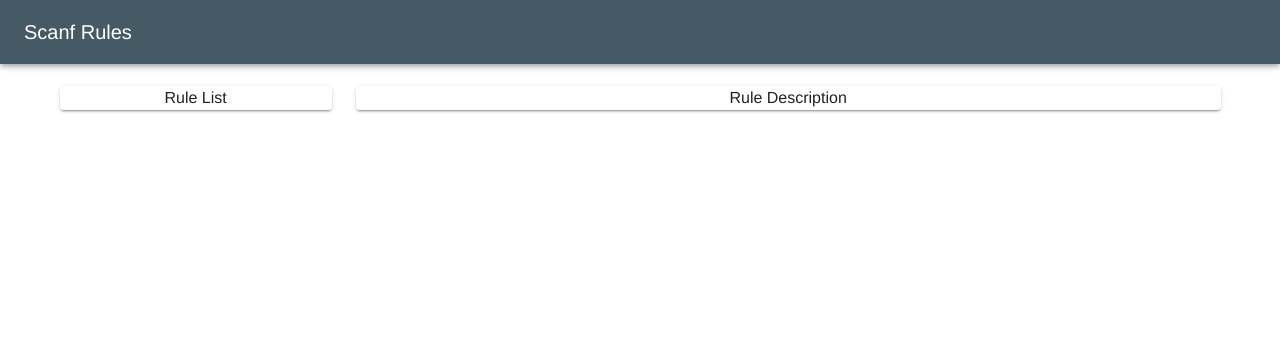
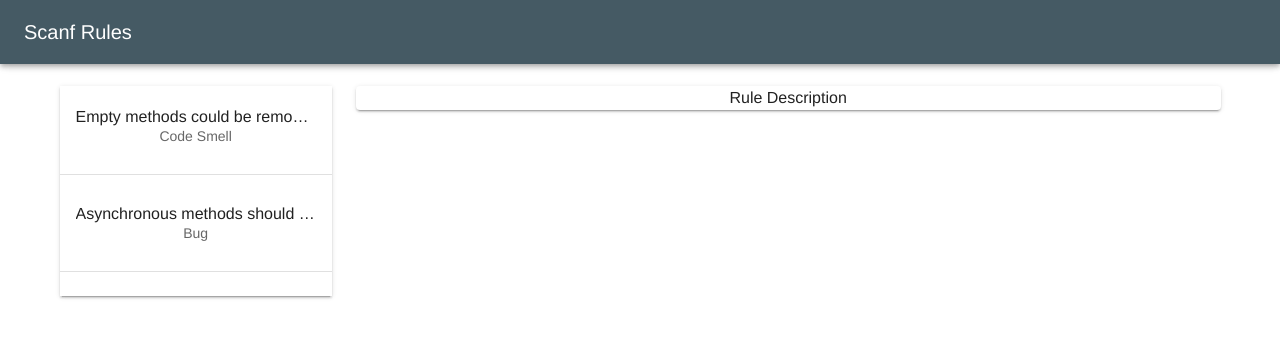
Before and after one commit to anuviswan/scanf, a Vue app in the folder portal/srp/: page /#/ in a window 1280 px wide. Shown: the top 338 px of the page. Built offline with nearby package versions, Linux system fonts and the light colour scheme.

Commit message:
Added RuleItem

```diff
--- a/portal/srp/src/App.vue
+++ b/portal/srp/src/App.vue
@@ -5,23 +5,15 @@
         Scanf Rules
       </v-toolbar-title>
     </v-app-bar>
-    <v-main>
-      <v-container>
-        <v-row>
-          <v-col cols="3"><v-card>Rule List</v-card></v-col>
-          <v-divider></v-divider>
-          <v-col cols="9"><v-card>Rule Description</v-card></v-col>
-        </v-row>
-      </v-container>
-    </v-main>
+    <v-main><Shell /> </v-main>
   </v-app>
 </template>
 
 <script>
-import Navbar from "./components/generic/Navbar.vue";
+import Shell from "./components/Shell";
 export default {
+  components: { Shell },
   name: "App",
-  component: { Navbar },
 };
 </script>
 
--- a/portal/srp/src/components/Shell.vue
+++ b/portal/srp/src/components/Shell.vue
@@ -1,25 +1,17 @@
 <template>
-  <div class="container-fluid">
-    <div class="row">
-      <div class="col-12">
-        <Navbar />
-      </div>
-    </div>
-    <div class="row">
-      <div class="col-3">
-        <RuleList />
-      </div>
-    </div>
-  </div>
+  <v-container>
+    <v-row>
+      <v-col cols="3" align-self="start"><RuleList /></v-col>
+      <v-col cols="9"><v-card>Rule Description</v-card></v-col>
+    </v-row>
+  </v-container>
 </template>
 
 <script>
-import Navbar from "./generic/Navbar";
-import RuleList from "./generic/RuleList";
+import RuleList from "./rules/RuleList";
 export default {
   name: "Shell",
   components: {
-    Navbar,
     RuleList,
   },
   props: {
--- a/portal/srp/src/components/generic/Navbar.vue
+++ /dev/null
@@ -1,26 +0,0 @@
-<template>
-  <v-toolbar app dark class="indigo">
-    <v-toolbar-title class="headline text-uppercase">
-      <span>Vuetify &nbsp;</span>
-      <span class="font-weight-light">MATERIAL DESIGN</span>
-    </v-toolbar-title>
-  </v-toolbar>
-</template>
-
-<script>
-export default {
-  name: "Header",
-};
-</script>
-
-<style scopped>
-.navbar {
-  padding-top: 0;
-  padding-bottom: 0;
-}
-.navbar-brand {
-  font-family: "Pacifico";
-  /* color: grey; */
-  margin: 0px;
-}
-</style>
--- a/portal/srp/src/components/generic/RuleList.vue
+++ /dev/null
@@ -1,16 +0,0 @@
-<template>
-  <div>This is the rule list</div>
-</template>
-
-<script>
-export default {
-  name: "RuleList",
-  data() {
-    return {
-      ruleList: [],
-    };
-  },
-};
-</script>
-
-<style></style>
--- /dev/null
+++ b/portal/srp/src/components/rules/RuleItem.vue
@@ -0,0 +1,22 @@
+<template>
+  <div>
+    <v-list-item :key="item.title" two-line>
+      <v-list-item-content class="float-left">
+        <v-list-item-title>{{ item.title }}</v-list-item-title>
+        <v-list-item-subtitle>{{ item.category }} </v-list-item-subtitle>
+      </v-list-item-content>
+    </v-list-item>
+    <v-divider />
+  </div>
+</template>
+
+<script>
+export default {
+  name: "RuleItem",
+  props: {
+    item: {},
+  },
+};
+</script>
+
+<style></style>
--- /dev/null
+++ b/portal/srp/src/components/rules/RuleList.vue
@@ -0,0 +1,33 @@
+<template>
+  <v-card class="mx-auto" tile>
+    <v-list>
+      <template v-for="(item, index) in ruleList">
+        <RuleItem v-bind:item="item" :key="index" />
+      </template>
+    </v-list>
+  </v-card>
+</template>
+
+<script>
+import RuleItem from "./RuleItem";
+export default {
+  name: "RuleList",
+  components: { RuleItem },
+  data() {
+    return {
+      ruleList: [
+        {
+          title: "Empty methods could be removed",
+          category: "Code Smell",
+        },
+        {
+          title: "Asynchronous methods should not return void",
+          category: "Bug",
+        },
+      ],
+    };
+  },
+};
+</script>
+
+<style></style>
```
